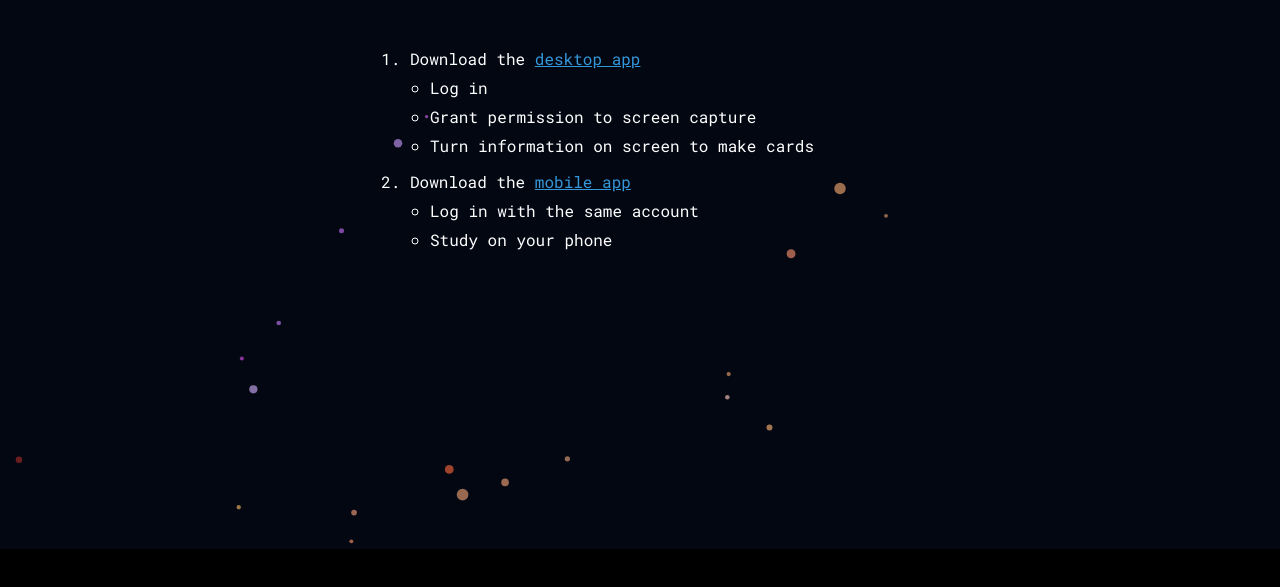
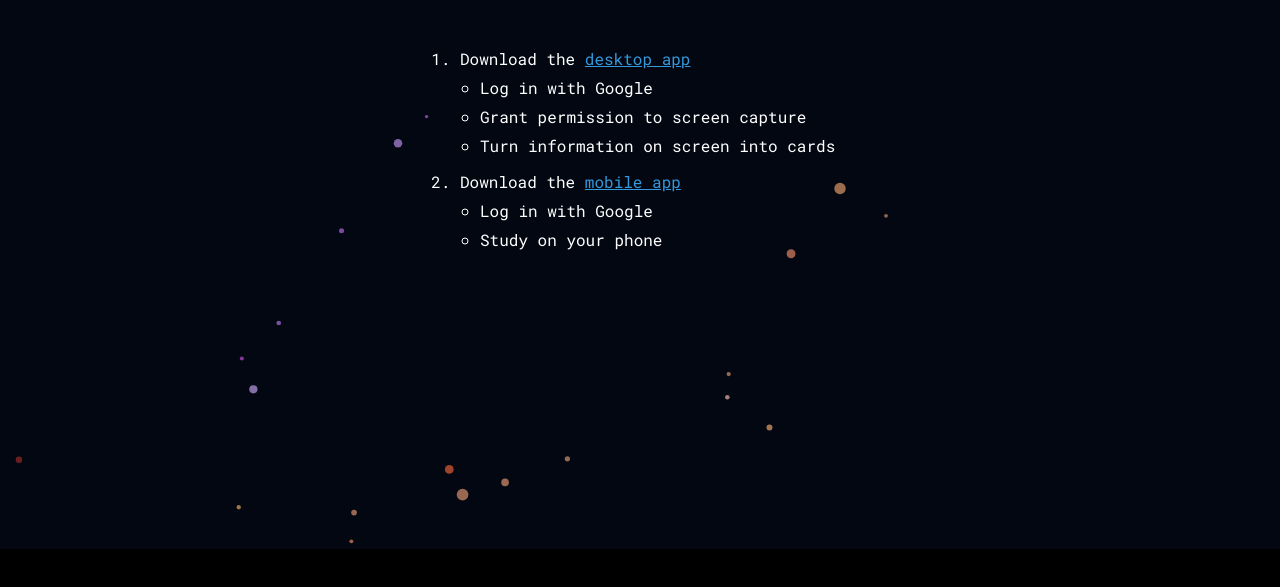
Before and after one commit to trysophos/trysophos.github.io, a plain HTML site: page index.html in a window 1280 px wide. Shown: the part 251-838 px from the top of the page. Drawn offline with Linux system fonts and the light colour scheme.

Commit message:
Update index.html

```diff
--- a/index.html
+++ b/index.html
@@ -63,10 +63,10 @@
         /* Instructions Box */
         .instructions {
             background-color: rgba(0,0,0, 0);
-            padding: 20px;
+            padding: 0% 15% 0% 15%;
             text-align: left;
             margin: auto;
-            width: min(90%, 500px);
+            width: min(60%, 400px);
             z-index: 2;
         }
 
@@ -154,14 +154,14 @@
             <ol>
                 <li>Download the <a href="https://testflight.apple.com/join/cy4MTPpD">desktop app</a>
                     <ul>
-                        <li>Log in</li>
+                        <li>Log in with Google</li>
                         <li>Grant permission to screen capture</li>
-                        <li>Turn information on screen to make cards</li>
+                        <li>Turn information on screen into cards</li>
                     </ul>
                 </li>
                 <li>Download the <a href="https://testflight.apple.com/join/W9DmJfwA">mobile app</a>
                     <ul>
-                        <li>Log in with the same account</li>
+                        <li>Log in with Google</li>
                         <li>Study on your phone</li>
                     </ul>
                 </li>
```
